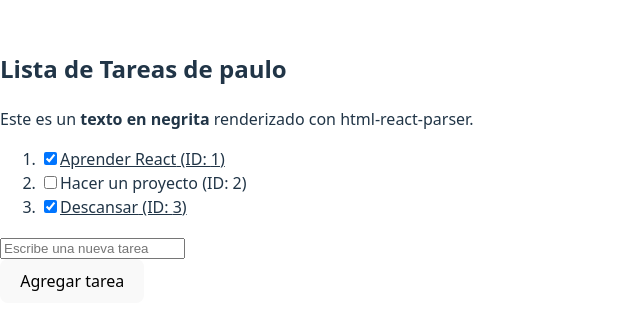
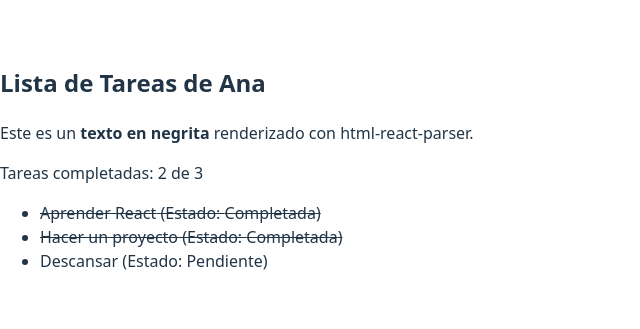
Before and after one commit to paulor242/react, a React (Vite) app: page / in a window 1280 px wide. Shown: the part 233-562 px from the top of the page, without its empty margins (0-640 px from the left). Built offline with nearby package versions, Linux system fonts and the light colour scheme.

Commit message:
se realizan cambios

```diff
--- a/src/App.jsx
+++ b/src/App.jsx
@@ -49,7 +49,7 @@
 // }
 // export default TodoList;
 
-
+/*
 import { useState } from 'react';
 import parse from 'html-react-parser';
 
@@ -122,4 +122,37 @@ function TodoList() {
   );
 }
 
+export default TodoList;*/
+
+
+import './components/TodoList';
+import parse from 'html-react-parser';
+import { formatearEstadoTarea, contarTareasCompletadas } from '../src/components/TodoList';
+function TodoList() {
+const tareas = [
+    { id: 1, texto: "Aprender React", completada: true },
+    { id: 2, texto: "Hacer un proyecto", completada: true },
+    { id: 3, texto: "Descansar", completada: false }
+];
+const usuario = "Ana";
+const htmlCrudo = "<p>Este es un <strong>texto en negrita</strong> renderizado con html-react-parser.</p>";
+return (
+    <>
+        <h2 className="titulo">Lista de Tareas de {usuario}</h2>
+        <div>{parse(htmlCrudo)}</div>
+        <p>Tareas completadas: {contarTareasCompletadas(tareas)} de {tareas.length}</p>
+    <ul>
+      {tareas.map((tarea) => (
+      <li
+        key={tarea.id}
+        className="tarea"
+        style={{ textDecoration: tarea.completada ? "line-through" : "none" }}
+    >
+        {tarea.texto} (Estado: {formatearEstadoTarea(tarea.completada)})
+    </li>
+    ))}
+    </ul>
+  </>
+);
+}
 export default TodoList;
--- a/src/components/TodoList.jsx
+++ b/src/components/TodoList.jsx
@@ -25,7 +25,7 @@ export default TodoList;*/
 
 
 
-
+/*
 import './TodoList.css';
 import parse from 'html-react-parser';
 function TodoList(){
@@ -60,7 +60,7 @@ function TodoList(){
                     ))}
                 </ul>
 
-            )} */}
+            )} }
 
             {tareas.map((tarea, index)=>(
                 <li key={index} className='tarea'>{tarea}</li>
@@ -71,3 +71,14 @@ function TodoList(){
 }
 
 export default TodoList;
+*/
+
+
+
+
+export const formatearEstadoTarea = (completada) => {
+    return completada ? "Completada" : "Pendiente";
+};
+    export const contarTareasCompletadas = (tareas) => {
+    return tareas.filter((tarea) => tarea.completada).length;
+};
```
